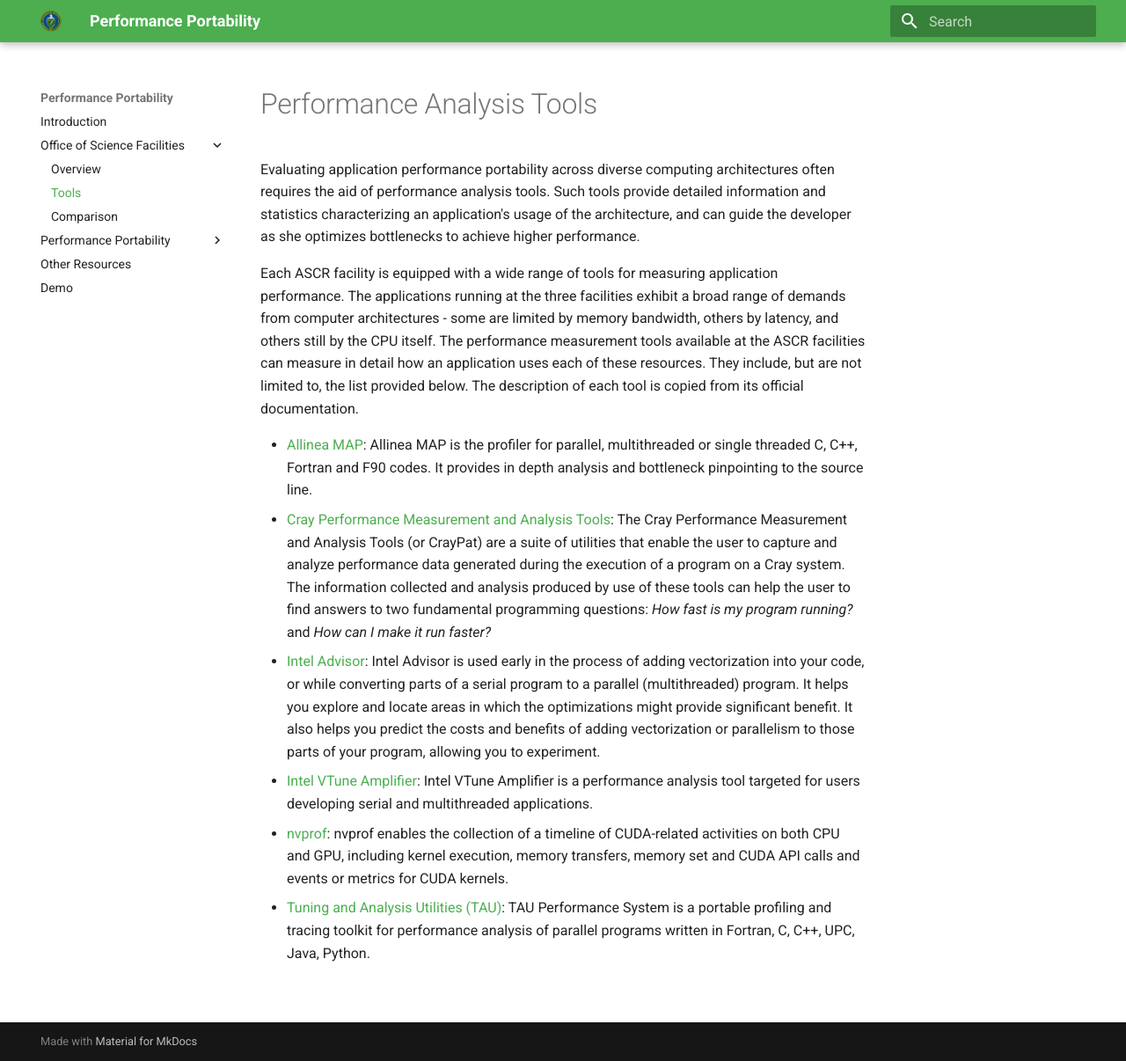
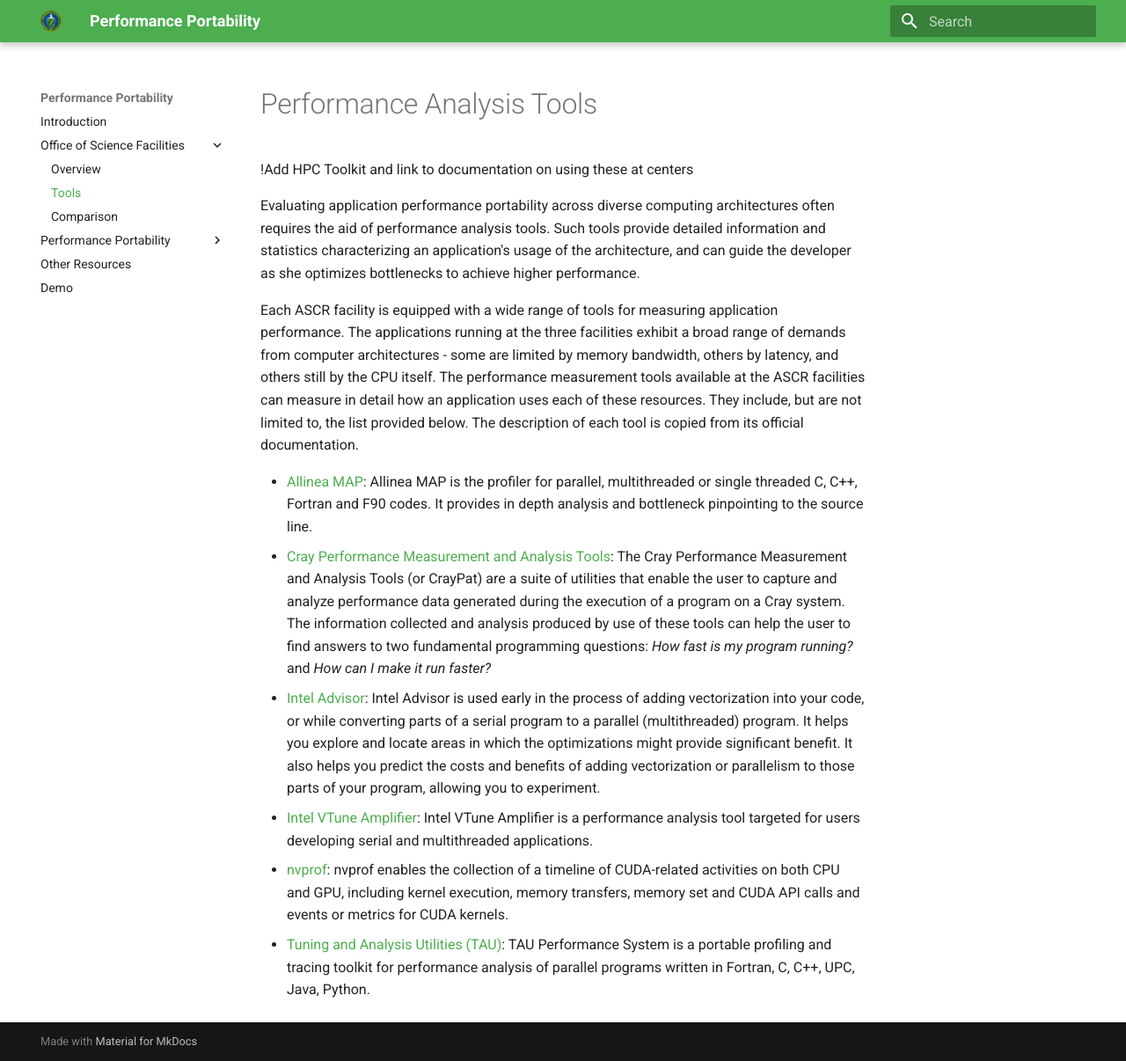
Before and after one commit to jrdeslippe/perfportsite, an MkDocs documentation site: the page built from docs/facilities/tools.md, in a window 1280 px wide and 1206 px high. Shown: the whole window at 88% size. Built offline with MkDocs 1.6.1 and Material for MkDocs 9.7.7, drawn with Linux system fonts in a browser that asks for light colours; old or Windows-style settings are respelled for this version of MkDocs.

Commit message:
Assignments from call this morning

```diff
--- a/docs/facilities/tools.md
+++ b/docs/facilities/tools.md
@@ -1,4 +1,6 @@
 # Performance Analysis Tools
+
+!Add HPC Toolkit and link to documentation on using these at centers
 
 Evaluating application performance portability across diverse computing
 architectures often requires the aid of performance analysis tools. Such tools
```
